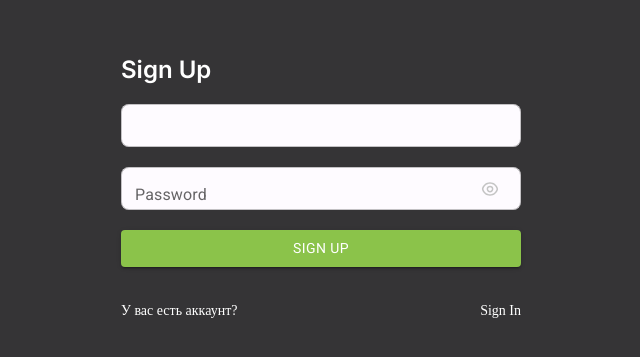
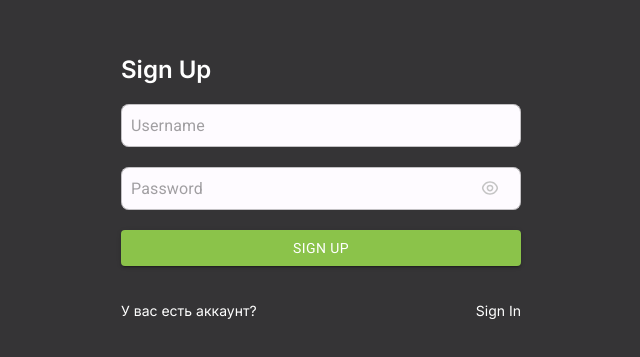
Before and after one commit to Bektur12/notes-project, a React (Create React App) app: page / in a window 1280 px wide. Shown: the part 213-570 px from the top of the page, without its empty margins (319-959 px from the left). Built offline with nearby package versions, Linux system fonts and the light colour scheme.

Commit message:
add get message

```diff
--- a/package.json
+++ b/package.json
@@ -20,7 +20,7 @@
     "date-fns": "^2.30.0",
     "react": "^18.2.0",
     "react-dom": "^18.2.0",
-    "react-hook-form": "^7.44.3",
+    "react-hook-form": "^7.45.1",
     "react-redux": "^8.0.7",
     "react-router-dom": "^6.10.0",
     "react-scripts": "5.0.1",
--- a/src/components/UI/Input.tsx
+++ b/src/components/UI/Input.tsx
@@ -1,21 +1,28 @@
-import React, { FC } from "react";
+import React, { forwardRef, Ref } from "react";
 import { InputAdornment, TextField, TextFieldProps } from "@mui/material";
 import { ReactComponent as SearchIcon } from "../../assets/svg/searchIcon.svg";
-
-import styled from "@emotion/styled";
+import { styled } from "@mui/material";
 
 type InputProps = TextFieldProps & {
   isIcon?: boolean;
 };
 
-export const Input: FC<InputProps> = ({
+export const Input = forwardRef(
+  (
+    {
       value,
       onChange,
       type,
       placeholder,
       isIcon,
       name,
-}) => {
+      error,
+      helperText,
+    }: InputProps,
+    ref: Ref<HTMLInputElement>
+  ) => {
+    console.log(error, "error");
+
     const viewIconHandler = () => {
       if (isIcon === true) {
         return {
@@ -30,16 +37,19 @@ export const Input: FC<InputProps> = ({
 
     return (
       <InputStyled
+        ref={ref}
         value={value}
         onChange={onChange}
         type={type}
         name={name}
         fullWidth
         placeholder={placeholder}
+        helperText={helperText}
         InputProps={viewIconHandler()}
       />
     );
-};
+  }
+);
 
 const InputStyled = styled(TextField)(() => ({
   ".MuiOutlinedInput-root": {
@@ -55,4 +65,7 @@ const InputStyled = styled(TextField)(() => ({
   "& .MuiOutlinedInput-input": {
     padding: "10px 10px !important",
   },
+  "& .MuiFormHelperText-root": {
+    marginRight: "30px !important",
+  },
 }));
--- a/src/components/UI/InputPassword.tsx
+++ b/src/components/UI/InputPassword.tsx
@@ -1,18 +1,21 @@
-import React, { FC, useState } from "react";
+import { useState, forwardRef } from "react";
 import {
   IconButton,
   InputAdornment,
   TextField,
   TextFieldProps,
 } from "@mui/material";
-import styled from "@emotion/styled";
 
+import { styled } from "@mui/material";
 import { ReactComponent as VisibilityOff } from "../../assets/svg/notview.svg";
 import { ReactComponent as Visibility } from "../../assets/svg/views.svg";
 
-type InputProps = TextFieldProps & {};
+type InputProps = TextFieldProps & {
+  placeholder?: string;
+};
 
-export const InputPassword: FC<InputProps> = ({ ...props }) => {
+export const InputPassword = forwardRef<HTMLInputElement, InputProps>(
+  ({ placeholder, ...props }: InputProps, ref) => {
     const [showPassword, setShowPassword] = useState<boolean>(false);
 
     const handleShowPasswordClick = () => setShowPassword((prev) => !prev);
@@ -21,6 +24,8 @@ export const InputPassword: FC<InputProps> = ({ ...props }) => {
       <InputStyled
         type={showPassword ? "password" : "text"}
         {...props}
+        placeholder={placeholder}
+        inputRef={ref}
         InputProps={{
           endAdornment: (
             <InputAdornment position="end">
@@ -32,7 +37,8 @@ export const InputPassword: FC<InputProps> = ({ ...props }) => {
         }}
       />
     );
-};
+  }
+);
 const InputStyled = styled(TextField)(() => ({
   ".MuiOutlinedInput-root": {
     borderRadius: "8px",
@@ -47,4 +53,6 @@ const InputStyled = styled(TextField)(() => ({
   "& .MuiOutlinedInput-input": {
     padding: "10px 10px !important",
   },
+
+  "& .MuiFormHelperText-root": {},
 }));
--- a/src/pages/SIgnUp.tsx
+++ b/src/pages/SIgnUp.tsx
@@ -1,55 +1,42 @@
 import styled from "@emotion/styled";
-import React, { ChangeEvent, useState } from "react";
 import { Input } from "../components/UI/Input";
 import { InputPassword } from "../components/UI/InputPassword";
 import { Button } from "../components/UI/Button";
 import { useNavigate } from "react-router-dom";
 import { registerUser } from "../store/actions/auth";
 import { useAppDispatch } from "../hooks/useDispatch";
+import { useForm } from "react-hook-form";
 
 export const SignUp = () => {
-  const navigate = useNavigate();
+  const navigateToSignIn = useNavigate();
+  const {
+    register,
+    handleSubmit,
+    formState: { errors },
+  } = useForm();
 
   const dispatch = useAppDispatch();
 
-  const [formData, setFormData] = useState({
-    username: "",
-    password: "",
-  });
-
-  const handleInputChange = (e: ChangeEvent<HTMLInputElement>) => {
-    const { name, value } = e.target;
-    setFormData((prev) => ({
-      ...prev,
-      [name]: value,
-    }));
-  };
-  const onSendingData = () => {
-    dispatch(registerUser({ ...formData, navigate }));
+  const handleSendingData = (data: any) => {
+    dispatch(registerUser({ ...data, navigate: navigateToSignIn }));
   };
 
   return (
     <Container>
       <InnerContainer>
         <Title>Sign Up</Title>
-        <Input
-          type="text"
-          name="username"
-          value={formData.username}
-          onChange={handleInputChange}
-        />
-        <InputPassword
-          name="password"
-          label="Password"
-          value={formData.password}
-          onChange={handleInputChange}
-        />
-        <Button variant="contained" onClick={onSendingData}>
+        <Input {...register("username")} placeholder="Username" />
+
+        <InputPassword {...register("password")} placeholder="Password" />
+
+        <Button variant="contained" onClick={handleSubmit(handleSendingData)}>
           Sign Up
         </Button>
         <SignIn>
           <p>У вас есть аккаунт?</p>
-          <p onClick={() => navigate("/sign-in")}>Sign In</p>
+          <NavigateToSignIn onClick={() => navigateToSignIn("/sign-in")}>
+            Sign In
+          </NavigateToSignIn>
         </SignIn>
       </InnerContainer>
     </Container>
@@ -89,6 +76,7 @@ const SignIn = styled("div")`
   color: #ffffff;
   font-size: 14px;
   margin-top: 16px;
+  font-family: Inter;
 
   & > p {
     margin: 0;
@@ -105,3 +93,7 @@ const SignIn = styled("div")`
     }
   }
 `;
+
+const NavigateToSignIn = styled("p")`
+  cursor: pointer;
+`;
--- a/src/pages/SignIn.tsx
+++ b/src/pages/SignIn.tsx
@@ -1,49 +1,52 @@
 import styled from "@emotion/styled";
-import React, { ChangeEvent, useState } from "react";
 import { Input } from "../components/UI/Input";
 import { InputPassword } from "../components/UI/InputPassword";
 import { Button } from "../components/UI/Button";
 import { loginUser } from "../store/actions/auth";
 import { useAppDispatch } from "../hooks/useDispatch";
 import { useNavigate } from "react-router";
+import { useForm } from "react-hook-form";
 
 export const SignIn = () => {
   const dispatch = useAppDispatch();
 
+  const {
+    register,
+    handleSubmit,
+    formState: { errors },
+  } = useForm();
+
   const navigate = useNavigate();
 
-  const [formData, setFormData] = useState({
-    username: "",
-    password: "",
-  });
-
-  const handleInputChange = (e: ChangeEvent<HTMLInputElement>) => {
-    const { name, value } = e.target;
-    setFormData((prev) => ({
-      ...prev,
-      [name]: value,
-    }));
+  const onSendingData = (data: any) => {
+    dispatch(loginUser({ ...data, navigate }));
   };
 
-  const onSendingData = () => {
-    dispatch(loginUser({ ...formData, navigate }));
-  };
+  console.log(getMessage(errors, errors.password), "hello world ");
+
   return (
     <Container>
       <InnerContainer>
         <Title>Login</Title>
+        <InputContainer>
           <Input
-          value={formData.username}
-          onChange={handleInputChange}
+            {...register("username", { required: "Username is required" })}
+            placeholder="Username"
             name="username"
+            error={getMessage(errors, "username") ? true : false}
+            helperText={getMessage(errors, "username")}
           />
+
           <InputPassword
-          label="Password"
+            {...register("password", { required: "Password is required" })}
+            placeholder="Password"
             name="password"
-          value={formData.password}
-          onChange={handleInputChange}
+            error={(errors.password?.message as string) ? true : false}
+            helperText={errors.password?.message as string}
           />
-        <Button variant="contained" onClick={onSendingData}>
+        </InputContainer>
+
+        <Button variant="contained" onClick={handleSubmit(onSendingData)}>
           Login
         </Button>
         <SignUp>
@@ -103,3 +106,9 @@ const SignUp = styled("div")`
     }
   }
 `;
+
+const InputContainer = styled("div")`
+  display: flex;
+  flex-direction: column;
+  gap: 11px;
+`;
--- a/src/utils/constants.ts
+++ b/src/utils/constants.ts
@@ -3,3 +3,5 @@ export const OPTIONS = ["Typescript", "React", "Html", "Css", "Next", "Nest"];
 export const capitalizedString = (value: string) => {
   return value.charAt(0).toUpperCase() + value.slice(1).toLowerCase();
 };
+
+export const getMessage = (data: any, value: any) => data[value]?.message;
```
Also changed, not shown: 1 other file (tests, documents, lock files or other folders). Lines whose indentation alone changed are shown as unchanged.
